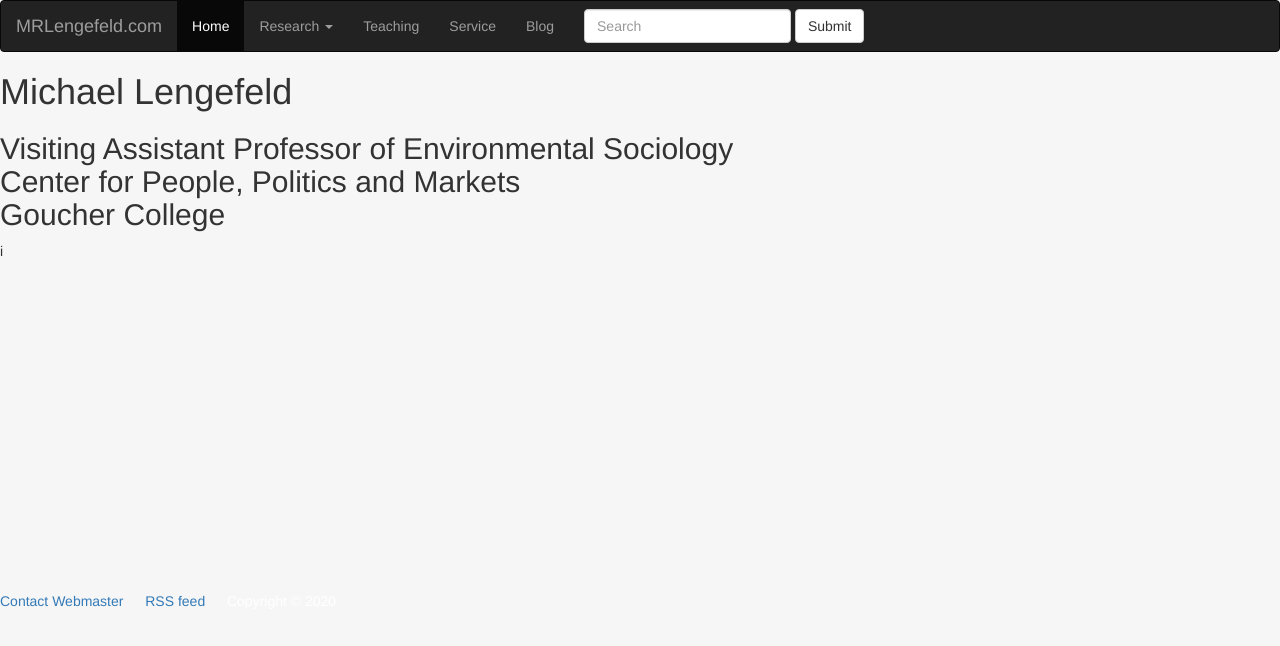
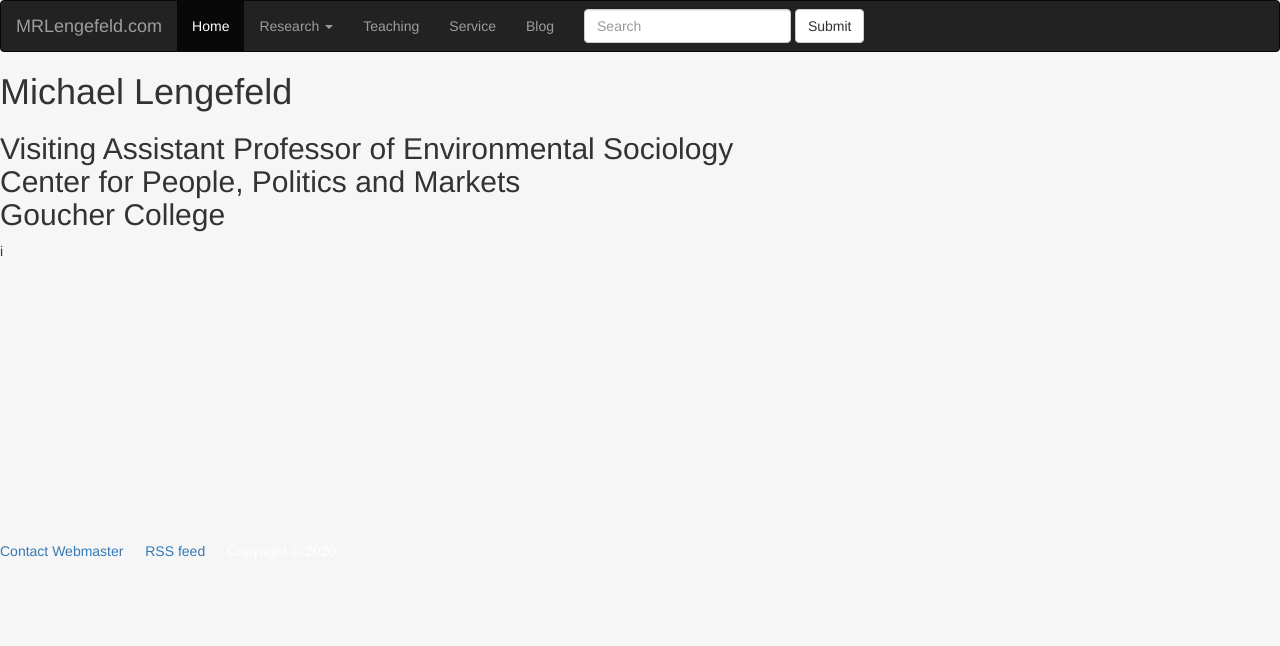
Before and after one commit to resilience1/resilience1.github.io, a Jekyll site: the page index.html, which Jekyll copies as it is, in a window 1280 px wide. Shown: the top 646 px of the page. Built offline with Jekyll 4.4.1, drawn with Linux system fonts in a browser that asks for light colours; nearby versions of some CDN libraries.

Commit message:
Update index.html

```diff
--- a/index.html
+++ b/index.html
@@ -75,7 +75,7 @@
 </div>
     </main>
 <div class=header>
-	    <div class="fakeimg" style="height:350px ;">
+	    <div class="fakeimg" style="height:300px ;">
 	i</div>
 
     <script src="js/main.js"></script>
```
